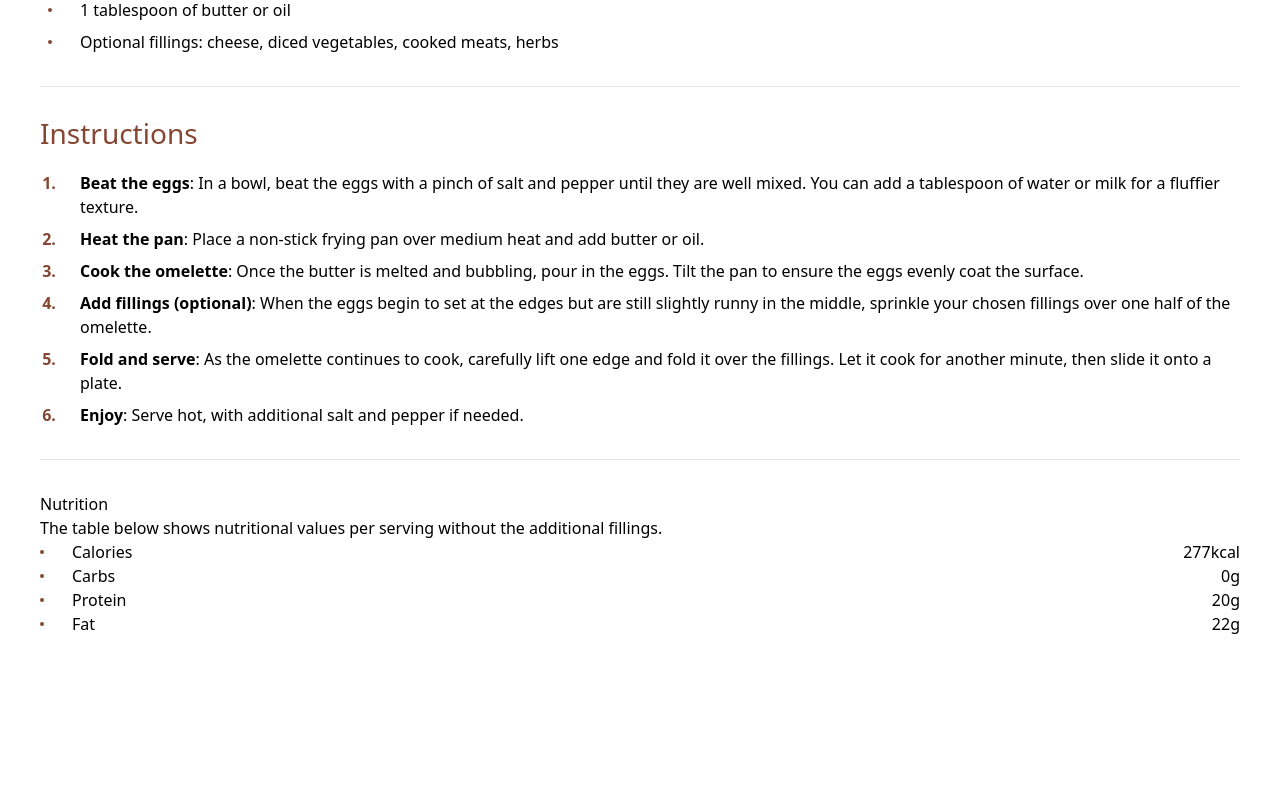
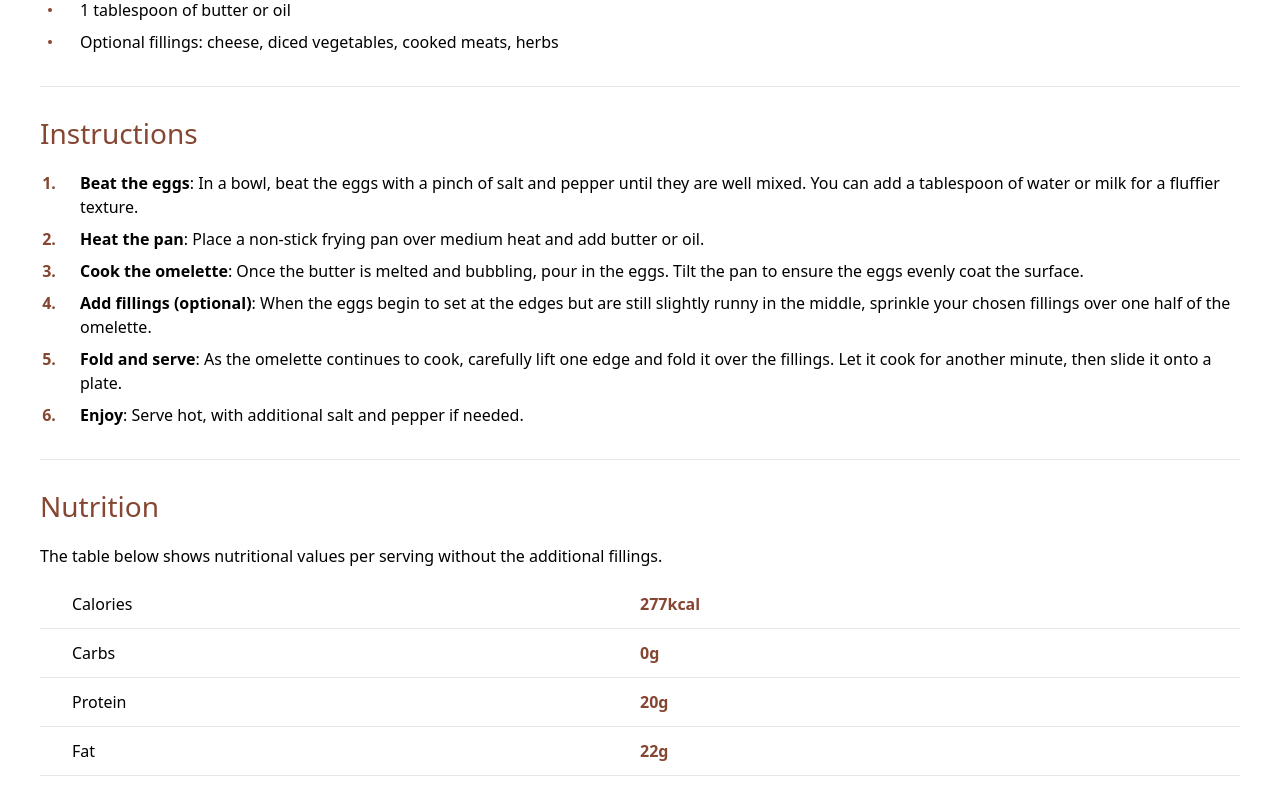
Before and after one commit to raswonders/recipe-page, a React (Vite) app: page / in a window 1280 px wide. Shown: the part 1139-1939 px from the top of the page. Before the commit the page ends 1815 px from the top, so only its background shows below. Built offline with nearby package versions, Linux system fonts and the light colour scheme.

Commit message:
style nutrition

```diff
--- a/src/App.tsx
+++ b/src/App.tsx
@@ -66,19 +66,22 @@ function App() {
 
         <Line />
 
-        <section className="">
-          <h2 className="">Nutrition</h2>
+        <section className="flex flex-col gap-6">
+          <h2 className="text-brandyRed text-[28px] leading-none">Nutrition</h2>
           <p className="">{recipe.nutrition.description}</p>
-          <ul className="">
+          <div className="space-y-3">
             {recipe.nutrition.items.map(([key, value]) => {
               return (
-                <li className="flex justify-between">
-                  <div>{key}</div>
-                  <div>{value}</div>
-                </li>
+                <>
+                  <div className="flex px-8">
+                    <div className="basis-1/2">{key}</div>
+                    <div className="basis-1/2 font-semibold text-brandyRed">{value}</div>
+                  </div>
+                  <Line />
+                </>
               );
             })}
-          </ul>
+          </div>
         </section>
       </div>
     </>
```
